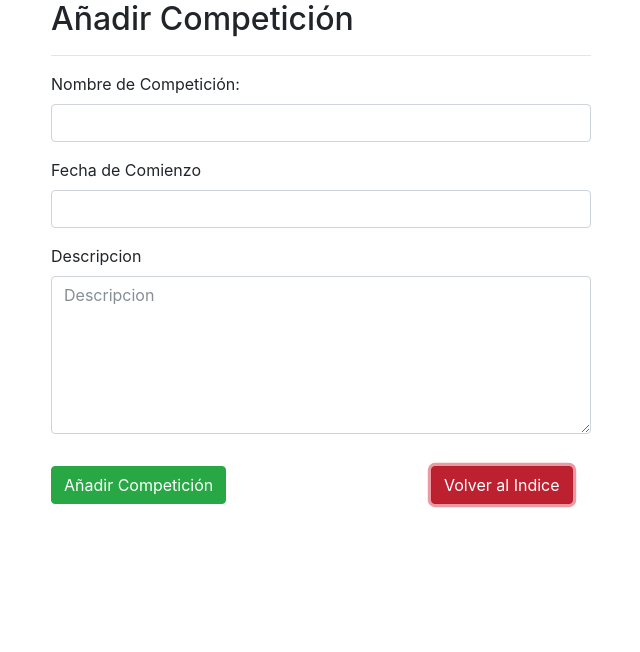
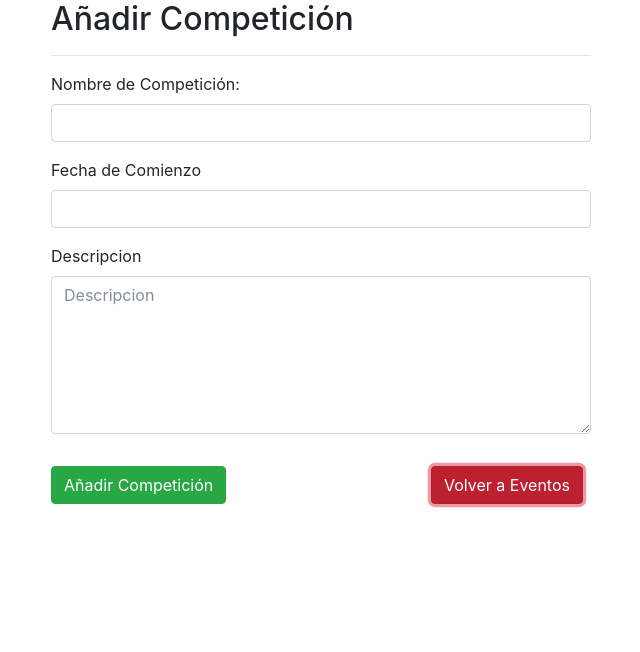
Before and after one commit to BrowniesftGray/Club-Tenis, a PHP site: page /procesos/nuevaCompeticion.php in a window 1280 px wide. Shown: the part 107-759 px from the top of the page, without its empty margins (319-959 px from the left). Run offline with PHP 8.4, Linux system fonts and the light colour scheme; the visitor is signed in with stand-in values (Sample User, id 1); some libraries are stand-ins or nearby versions.

Commit message:
Enlace eventos

```diff
--- a/procesos/nuevaCompeticion.php
+++ b/procesos/nuevaCompeticion.php
@@ -125,7 +125,7 @@ session_start();
                     <button type="submit" class="btn btn-success" name="btnCompeticion">Añadir Competición </button>
                 </div>
                 <div class="col-md-3">
-                    <button type="submit" class="btn btn-danger active" name="btnVolver" formaction="../index.php"> Volver al Indice</button>
+                    <button type="submit" class="btn btn-danger active" name="btnVolver" formaction="../eventos.php"> Volver a Eventos</button>
                 </div>
             </div>
         </form>
```
